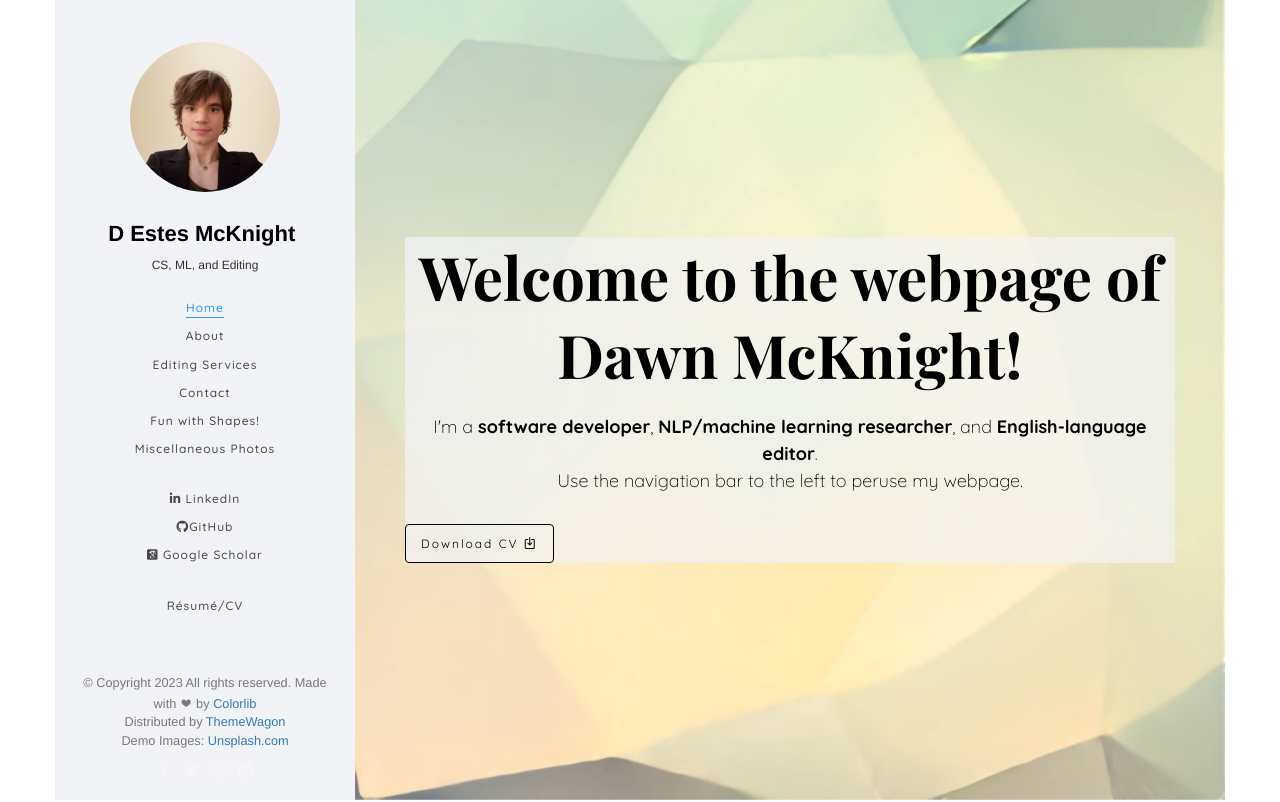
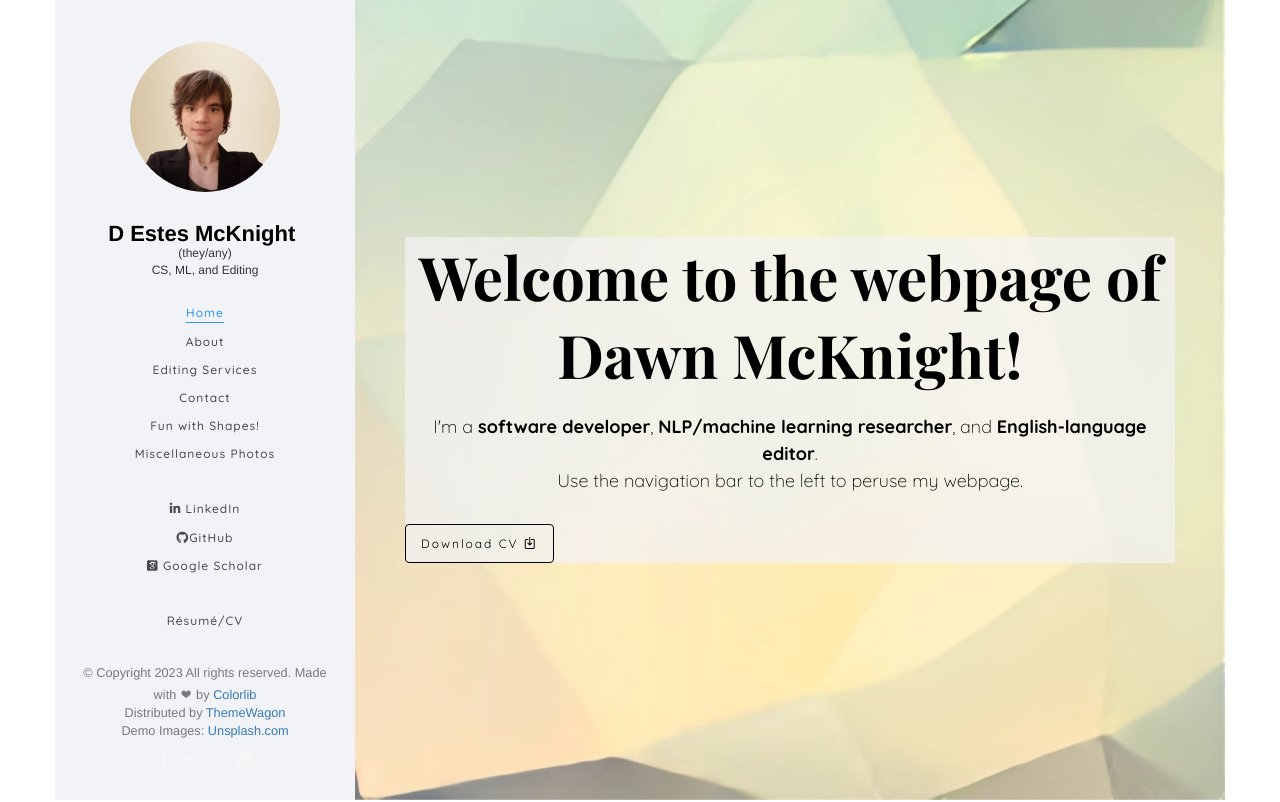
Before and after one commit to dem1995/dem1995.github.io, a website with bundled scripts: page index.html in a window 1280 px wide. Shown: the top 802 px of the page. Built offline with nearby package versions, Linux system fonts and the light colour scheme; a script that the page names is missing; files whose address does not match are found by name; a web font is replaced by a local one.

Commit message:
Adding pronouns and updating sidebar to play better on mobile

```diff
--- a/css/style.css
+++ b/css/style.css
@@ -105,6 +105,10 @@ figure {
   #colorlib-aside .position {
     display: block;
     margin-bottom: 2em;
+    font-size: 12px;}
+  #colorlib-aside .myposition {
+    display: block;
+    margin-top: -1em;
     font-size: 12px;}
   #colorlib-aside #colorlib-logo {
     text-align: right;
--- a/index.html
+++ b/index.html
@@ -99,10 +99,12 @@
 			<div class="text-center">
 				<div class="author-img" style="background-image: url(images/about.jpg);"></div>
 				<h1 id="colorlib-logo"><a href="index.html">D Estes McKnight</a></h1>
-				<span class="position"><a href="#"></a>CS, ML, and Editing</span>
+				<span class="myposition"><a href="#"></a>(they/any) <br>
+				<span class="position" margin-top="2em"><a href="#"></a>CS, ML, and Editing</span>
 			</div>
+			<div class = "colorlib-main-menu">
 				<nav id="colorlib-main-menu" role="navigation" class="navbar">
-				<div id="navbar" class="collapse">
+					<div id="navbar">
 						<ul>
 							<li class="active"><a href="#" data-nav-section="home">Home</a></li>
 							<li><a href="#" data-nav-section="about">About</a></li>
@@ -112,28 +114,22 @@
 							<li><a href="#" data-nav-section="contact">Contact</a></li>
 							<li><a href="#" data-nav-section="fun-with-shapes">Fun with Shapes!</a></li>
 							<li><a href="#" data-nav-section="photo-gallery">Miscellaneous Photos</a></li>
+							<li>&nbsp</li>
+							<li><a href="https://www.linkedin.com/in/dem1995/" onclick="window.open('https://www.linkedin.com/in/dem1995/'),'_top'"><i class="fab fa-linkedin-in"></i> LinkedIn</a></li>
+							<li><a href="https://github.com/dem1995" onclick="window.open('https://github.com/dem1995'),'_top'"><i class="fab fa-github"></i>GitHub</a></li>
+							<li><a href="https://scholar.google.ca/citations?user=LV-LPiYAAAAJ&hl=en&oi=ao" onclick="window.open('https://scholar.google.ca/citations?user=LV-LPiYAAAAJ&hl=en&oi=ao'),'_top'"><i class="ai ai-google-scholar-square ai-1x"></i> Google Scholar</a></li>
+							<li>&nbsp</li>
+							<li><a href="#" onclick="window.open('served_files/mcknight-resume.pdf'),'_top'">Résumé/CV</a></li>
+							<!-- <li>
+								<span style="color: #79797B">
+							</span>
+
+							</li> -->
 						</ul>
 					</div>
 				</nav>
+			</div>
 
-			<nav id="colorlib-main-menu" class="navbar">
-				<div id="navbar" class="collapse">
-					<ul>
-						<li><a href="https://www.linkedin.com/in/dem1995/" onclick="window.open('https://www.linkedin.com/in/dem1995/'),'_top'"><i class="fab fa-linkedin-in"></i> LinkedIn</a></li>
-						<li><a href="https://github.com/dem1995" onclick="window.open('https://github.com/dem1995'),'_top'"><i class="fab fa-github"></i>GitHub</a></li>
-						<li><a href="https://scholar.google.ca/citations?user=LV-LPiYAAAAJ&hl=en&oi=ao" onclick="window.open('https://scholar.google.ca/citations?user=LV-LPiYAAAAJ&hl=en&oi=ao'),'_top'"><i class="ai ai-google-scholar-square ai-1x"></i> Google Scholar</a></li>
-					</ul>
-				</div>
-			</nav>
-
-
-			<nav id="colorlib-main-menu" class="navbar">
-				<div id="navbar">
-					<ul>
-						<li><a href="#" onclick="window.open('served_files/mcknight-resume.pdf'),'_top'">Résumé/CV</a></li>
-					</ul>
-				</div>
-			</nav>
 
 
 			<div class="colorlib-footer">
```
Lines whose indentation alone changed are shown as unchanged.
